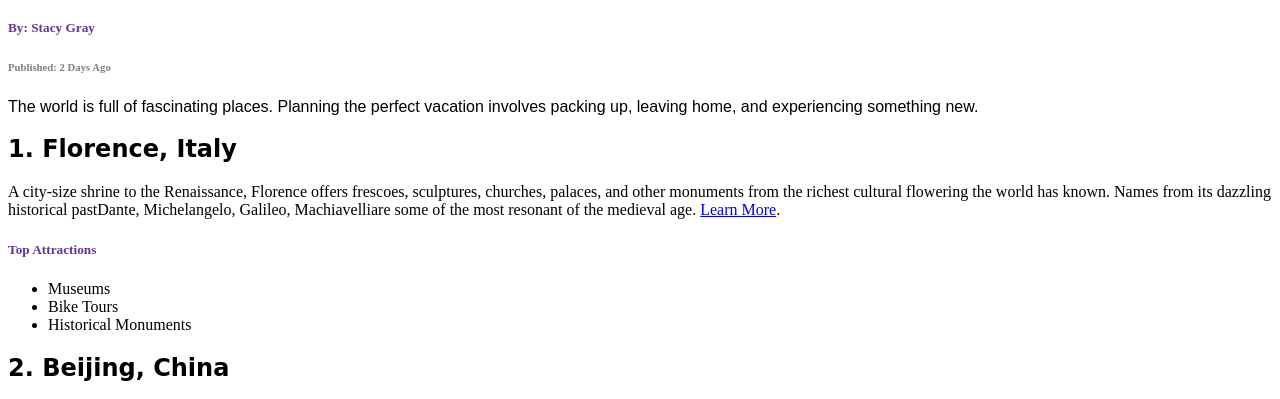
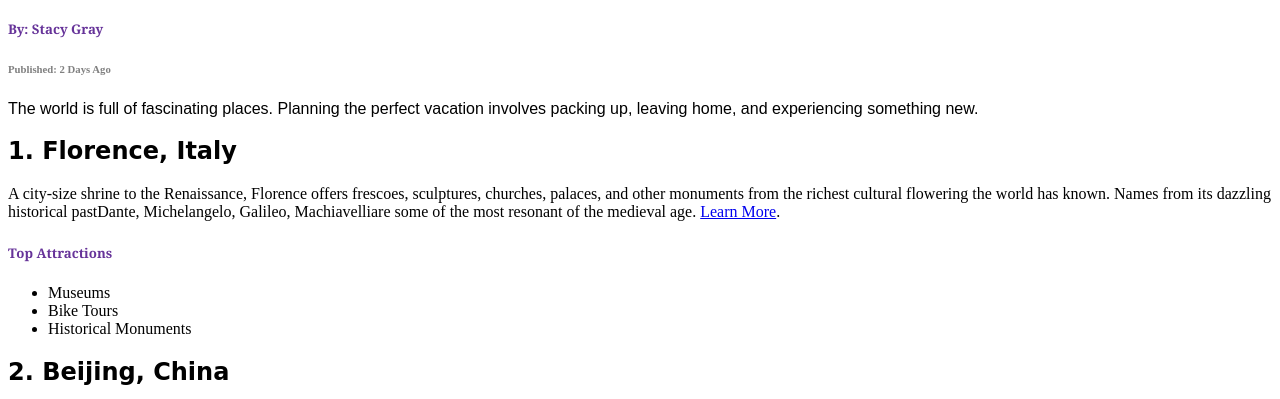
Before and after one commit to gfiproyectos/TG-Pre-Work, a plain HTML site: page index.html in a window 1280 px wide. Shown: the part 374-773 px from the top of the page. Drawn offline with Linux system fonts and the light colour scheme.

Commit message:
Multiple Selectors

```diff
--- a/style.css
+++ b/style.css
@@ -37,3 +37,8 @@ h2.destination {
 h5 {
     color: rebeccapurple !important;
 }
+
+h5,
+p {
+font-family: Georgia;
+}
```
